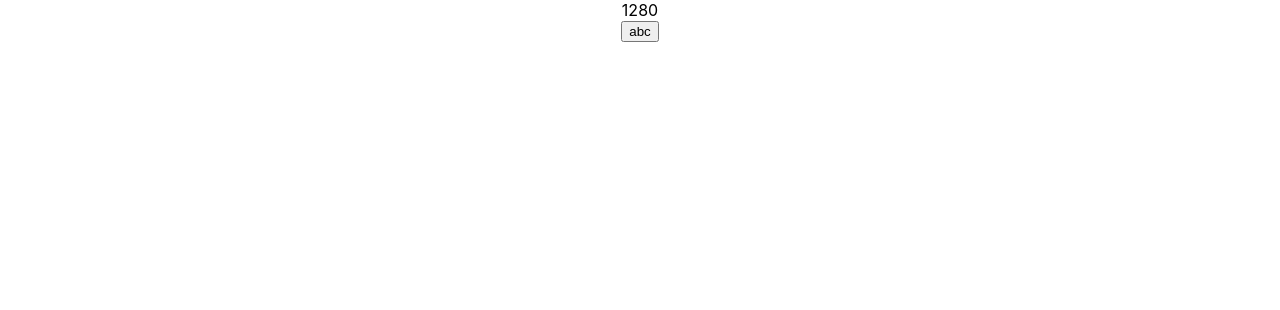
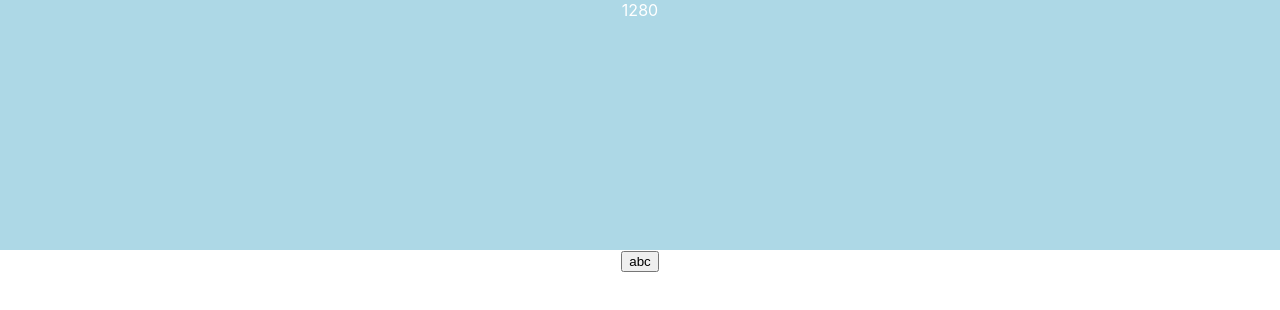
Before and after one commit to Roman123-game/empty, a React (Create React App) app: page / in a window 1280 px wide. Shown: the top 310 px of the page. Built offline with nearby package versions, Linux system fonts and the light colour scheme; the HTML template or start-up script is replaced by a standard one.

Commit message:
update App.js

```diff
--- a/src/App.js
+++ b/src/App.js
@@ -25,7 +25,7 @@ function App() {
     console.log("offsetWidth",offsetWidth);
     setWidthh(offsetWidth)
 
-}, [widthh])
+}, [offsetWidth])
   function InnerWidth(){
 
   return <div>{widthh}</div>
@@ -46,8 +46,10 @@ function App() {
 
   return (
     <div className="App">
-    <div id="pix"></div>
+    <div className='pix' id="pix">
     <InnerWidth className="width"/>
+    </div>
+
 
    <button onClick={createSet}>{createSet()}</button>
     </div>
```
